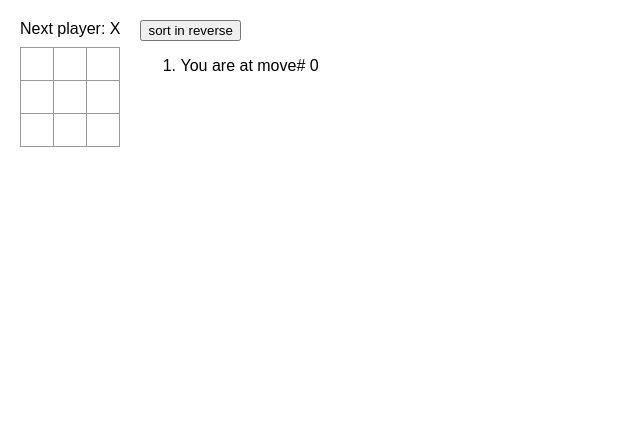
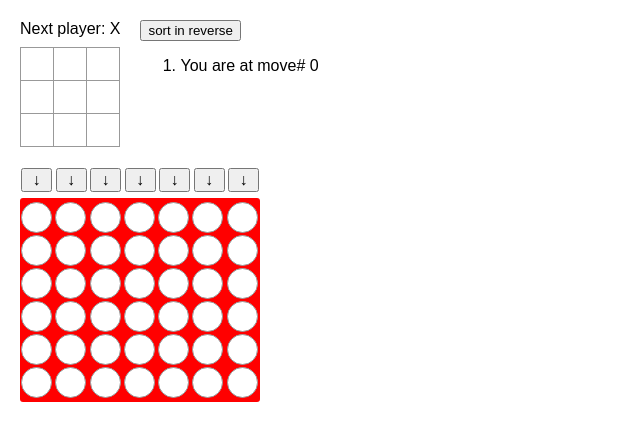
Before and after one commit to rohannelson/vite-and-react, a React (Vite) app: page / in a window 1280 px wide. Shown: the top 440 px of the page, without its empty margins (0-640 px from the left). Built offline with nearby package versions, Linux system fonts and the light colour scheme.

Commit message:
initial commit for connect 4

```diff
--- a/src/App.jsx
+++ b/src/App.jsx
@@ -1,4 +1,9 @@
-import Game from './Game';
+import TicTacToe from './TicTacToe/Game';
+import FourInARow from './FourInARow/Game';
 export default function App() {
-  return <Game />
+  return <>
+  <TicTacToe />
+  <div className="breaker"></div>
+  <FourInARow />
+  </>
 }
--- /dev/null
+++ b/src/FourInARow/Game.jsx
@@ -0,0 +1,54 @@
+import { useState } from 'react';
+
+function Circle({value}) {
+    return (
+        <div className={`circle ${value}`}>
+        </div>
+    )
+}
+
+function Board({circles}) {
+    return (
+        <div className="board">
+        {[0,6,12,18,24,30,36].map(function (i) {
+        return (<div className="board-column">
+        {[i, i+1, i+2, i+3, i+4, i+5].map(x => <Circle value={circles[x]} key={"c"+x}/>)}
+        </div>
+        );
+      })}
+      </div>
+    )
+}
+
+function Input({onInputClick}) {
+    return (
+        <button className="input" onClick={onInputClick}>&darr;</button>
+    )
+}
+
+export default function Game() {
+    const [ circles, setCircles ] = useState(Array(42).fill(null));
+    const [ YIsNext, setYIsNext ] = useState(true)
+
+    function onPlay(i) {
+        setYIsNext(!YIsNext);
+        let nextCircles = [...circles]
+        for(let x=i+5; x>=i; x--) {
+        if (nextCircles[x]) {null} else {
+            nextCircles[x] = YIsNext ? "blue" : "green";
+            setCircles(nextCircles)
+            return;
+        }
+        }
+    }
+
+    return (
+        <>
+        <div className="inputWrapper">
+            {[0,6,12,18,24,30,36].map((i) => <Input key={"i"+i} onInputClick={() => onPlay(i)}/>)}
+        </div>
+        <Board circles={circles}>
+        </Board>
+        </>
+    )
+}
--- a/src/Board.jsx
+++ b/src/TicTacToe/Board.jsx
@@ -1,6 +1,6 @@
 import Square from './Square';
-export default function Board({ xIsNext, squares, onPlay }) {
-    /*props from Game.jsx:
+export default function Board({ xIsNext, squares, onPlay}) {
+  /*props from Game.jsx:
 
     xIsNext = currentMove % 2 === 0;
 
@@ -12,7 +12,6 @@ export default function Board({ xIsNext, squares, onPlay }) {
         currently sets movesArray... not so sure about this.
     }
     */
-
     function handleClick(i) {
       if (calculateWinner(squares) || squares[i]) {
         return;
--- a/src/Game.jsx
+++ b/src/TicTacToe/Game.jsx
@@ -28,7 +28,7 @@ export default function Game() {
         }
         return (
           <li key={move}>
-            {move === currentMove + 1 ? 'You are at move# ' + move : <button onClick={() => jumpTo(move)}>{description}</button>}
+            {move === nextHistory.length - 1 ? 'You are at move# ' + move : <button onClick={() => jumpTo(move)}>{description}</button>}
           </li>
         );
       })
--- a/src/index.css
+++ b/src/index.css
@@ -56,6 +56,11 @@ body {
   padding: 0;
 }
 
+.breaker {
+  height: 20px;
+}
+
+/*TIC TAC TOE*/
 .square {
   background: #fff;
   border: 1px solid #999;
@@ -88,3 +93,54 @@ body {
 .game-info {
   margin-left: 20px;
 }
+/*Connect 4*/
+.circle {
+    background: #fff;
+    border: 1px solid #999;
+    font-size: 24px;
+    font-weight: bold;
+    line-height: 31px;
+    height: 31px;
+    padding: 0;
+    margin: 1px;
+    text-align: center;
+    width: 31px;
+    border-radius: 100%;
+    float:left;
+  }
+.board {
+  height: 204px;
+  width: 240px;
+  background: red;
+  z-index: -1;
+  display: flex;
+  align-items: center;
+  justify-content: center;
+  border-radius: 3px;
+}
+.board-column:after {
+  clear: both;
+  content: '';
+  display: table;
+}
+.inputWrapper {
+  display: flex;
+  align-items: center;
+  justify-content: space-between;
+  width: 240px;
+  margin-bottom: 5px;
+}
+.input {
+  width: 31px;
+  margin: 1px;
+  font-size: 16px;
+}
+.circle.green {
+  background: greenyellow;
+  border: 2px solid black;
+}
+
+.circle.blue {
+  background: aqua;
+  border: 2px solid black;
+}
```
Also changed, not shown: src/TicTacToe/Square.jsx (renamed from src/Square.jsx).
